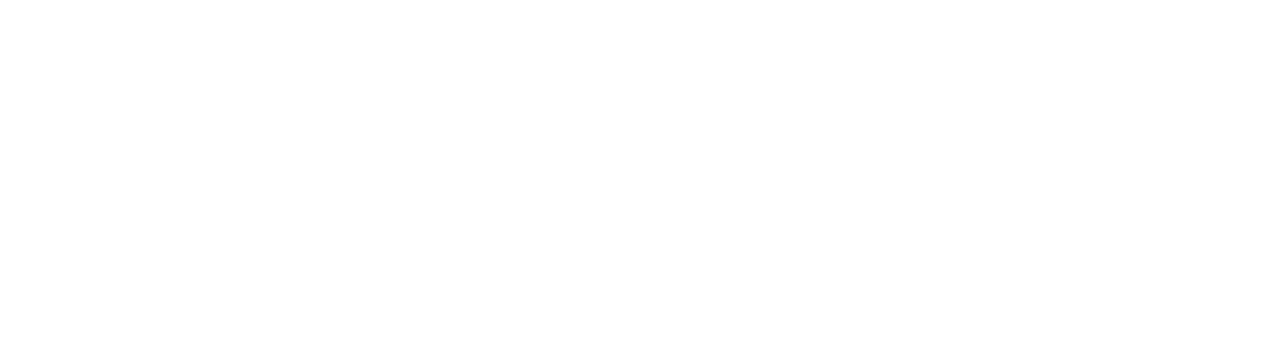
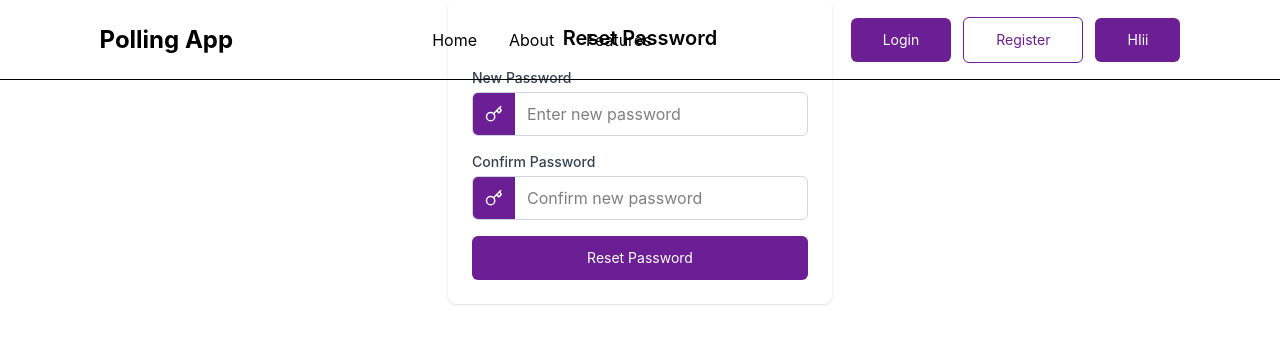
Before and after one commit to mobsenpai/polling-app, a React (Vite) app in the folder client/: page /resetpassword in a window 1280 px wide. Before the commit this address had no page. Shown: the top 344 px of the page. Built offline with nearby package versions, Linux system fonts and the light colour scheme.

Commit message:
forms added

```diff
--- a/client/src/AppRoutes.jsx
+++ b/client/src/AppRoutes.jsx
@@ -5,6 +5,9 @@
 import HomePage from './pages/HomePage.jsx';
 import DashboardHome from './components/dashboard/DashboardHome.jsx';
 import LoginForm from './components/forms/LoginForm.jsx';
+import RegisterForm from './components/forms/RegistrationForm.jsx';
+import ForgotPasswordForm from './components/forms/ForgotPasswordForm.jsx';
+import ResetPasswordForm from './components/forms/ResetPasswordForm.jsx';
 
 function AppRoutes() {
   return (
@@ -12,6 +15,10 @@
       <Route path="/" element={<MainLayout />}>
         <Route index element={<HomePage />} />
         <Route path='/login' element={<LoginForm />} />
+        <Route path='/register' element={<RegisterForm />} />
+        <Route path='/forgotpassword' element={<ForgotPasswordForm />} />
+        <Route path='/resetpassword' element={<ResetPasswordForm />} />
+
       </Route>
 
       <Route path="/dashboard" element={<DashboardLayout />}>
--- a/client/src/components/forms/ForgotPasswordForm.jsx
+++ b/client/src/components/forms/ForgotPasswordForm.jsx
@@ -1,11 +1,66 @@
-import React from 'react'
+import React from "react";
+import { useForm } from "react-hook-form";
+import Input from "../elements/Input";
+import Button from "../elements/Button";
+import { Mail } from "lucide-react";
+import { Link } from "react-router-dom";
+import axios from "axios";
 
-function ForgotPasswordForm() {
+export default function ForgotPasswordForm() {
+  const {
+    register,
+    handleSubmit,
+    formState: { errors },
+  } = useForm();
+
+  const onSubmit = async (data) => {
+    try {
+      const response = await axios.post(
+        `${import.meta.env.VITE_API_URL}/auth/forgot-password`,
+        data
+      );
+      if (response.status === 200) {
+        // You can show a success toast or message to user here
+        console.log("Password reset email sent");
+      }
+    } catch (e) {
+      console.error(e);
+      // Optionally show error message to user
+    }
+  };
+
   return (
-    <div>
+    <form
+      onSubmit={handleSubmit(onSubmit)}
+      className="max-w-sm mx-auto p-6 flex flex-col mt-30 gap-2 bg-white shadow-sm items-center rounded-lg space-y-4"
+    >
+      <h2 className="text-xl font-semibold text-center text-gray-800">
+        Forgot Password
+      </h2>
 
-    </div>
-  )
+      <Input
+        label="Email"
+        icon={<Mail size={18} />}
+        name="email"
+        type="email"
+        placeholder="Enter your email"
+        register={register}
+        error={errors.email}
+        className="w-full text-sm"
+        {...register("email", {
+          required: "Email is required",
+          pattern: {
+            value: /^[^\s@]+@[^\s@]+\.[^\s@]+$/,
+            message: "Enter a valid email",
+          },
+        })}
+      />
+
+      <Button type="submit" text="Send Reset Link" className="w-full" />
+
+      <Link to="/login" className="text-sm text-center text-neutral-800 mt-4">
+        Remember password? <span className="text-primary hover:underline">Login</span>
+      </Link>
+    </form>
+  );
 }
-
-export default ForgotPasswordForm
--- a/client/src/components/forms/ResetPasswordForm.jsx
+++ b/client/src/components/forms/ResetPasswordForm.jsx
@@ -1,11 +1,82 @@
-import React from 'react'
+import React, { useState } from "react";
+import { useNavigate, useSearchParams } from "react-router-dom";
+import Input from "../elements/Input";
+import Button from "../elements/Button";
+import { Key } from "lucide-react";
+import axios from "axios";
 
-function ResetPasswordForm() {
+export default function ResetPasswordForm() {
+  const [searchParams] = useSearchParams();
+  const navigate = useNavigate();
+  const token = searchParams.get("token");
+  const userId = searchParams.get("userId");
+
+  const [password, setPassword] = useState("");
+  const [confirmPassword, setConfirmPassword] = useState("");
+  const [error, setError] = useState("");
+  const [loading, setLoading] = useState(false);
+
+  const handleSubmit = async (e) => {
+    e.preventDefault();
+    if (password !== confirmPassword) {
+      setError("Passwords do not match");
+      return;
+    }
+    if (password.length < 6) {
+      setError("Password must be at least 6 characters");
+      return;
+    }
+    setError("");
+    try {
+      setLoading(true);
+      const response = await axios.post(`${import.meta.env.VITE_API_URL}/auth/reset-password`, {
+        token,
+        userId,
+        newPassword: password,
+      });
+      if (response.status === 200) {
+        // Success feedback, then navigate to login page
+        navigate("/login");
+      } else {
+        setError("Failed to reset password");
+      }
+    } catch (err) {
+      setError("Error resetting password");
+    } finally {
+      setLoading(false);
+    }
+  };
+
   return (
-    <div>
+    <form
+      onSubmit={handleSubmit}
+      className="max-w-sm mx-auto p-6 flex flex-col gap-4 bg-white shadow-sm rounded-lg"
+    >
+      <h2 className="text-xl font-semibold text-center">Reset Password</h2>
 
-    </div>
-  )
+      <Input
+        label="New Password"
+        icon={<Key size={18} />}
+        name="newPassword"
+        type="password"
+        placeholder="Enter new password"
+        value={password}
+        onChange={(e) => setPassword(e.target.value)}
+      />
+
+      <Input
+        label="Confirm Password"
+        icon={<Key size={18} />}
+        name="confirmPassword"
+        type="password"
+        placeholder="Confirm new password"
+        value={confirmPassword}
+        onChange={(e) => setConfirmPassword(e.target.value)}
+      />
+
+      {error && <p className="text-red-600 text-sm text-center">{error}</p>}
+
+      <Button type="submit" text={loading ? "Resetting..." : "Reset Password"} className="w-full" />
+    </form>
+  );
 }
-
-export default ResetPasswordForm
```
